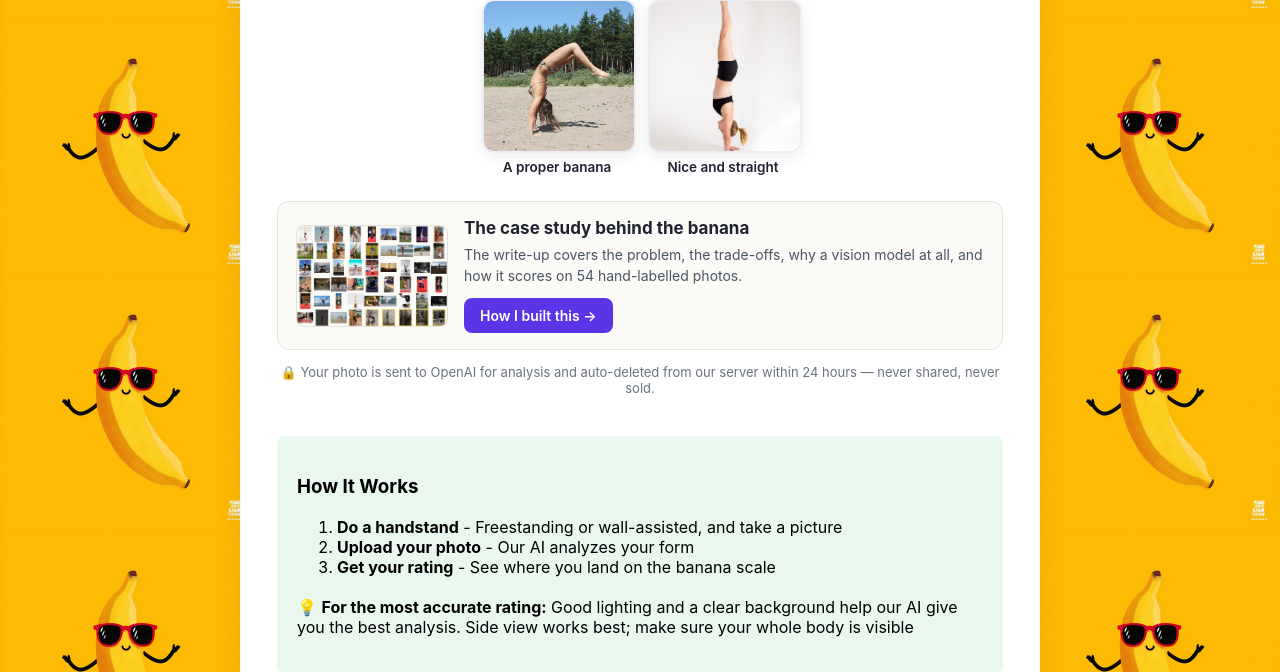
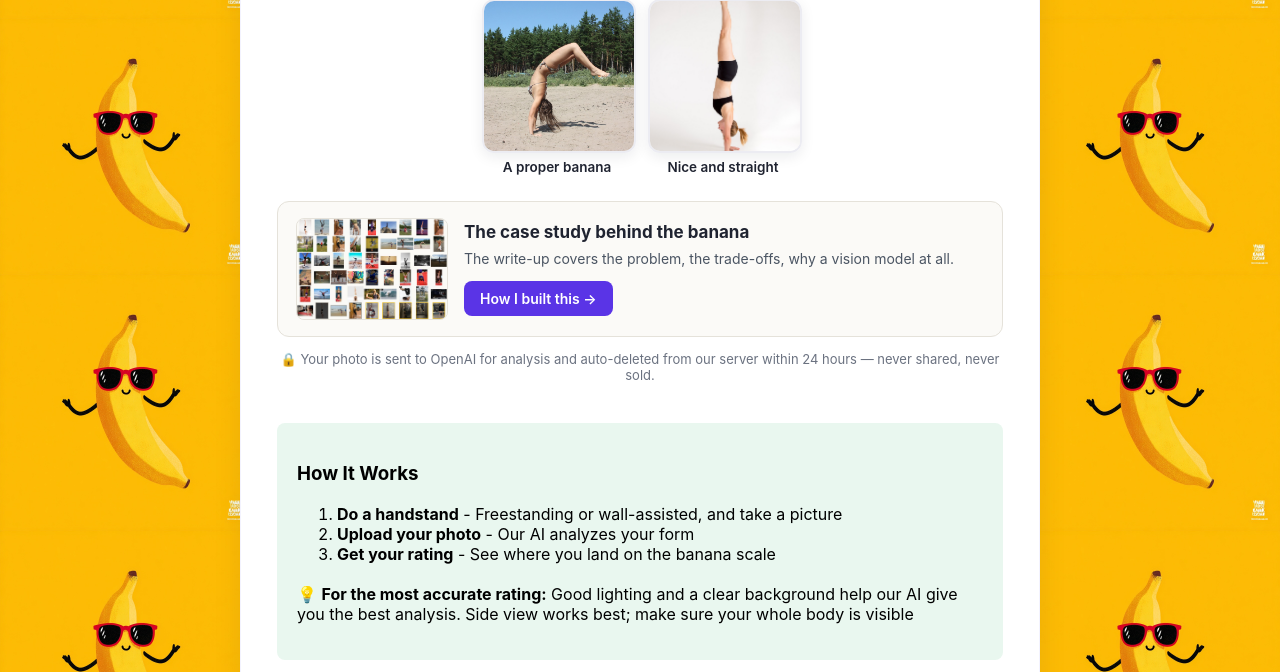
Before and after one commit to shhirl/fixmybanana, a Flask app: page / in a window 1280 px wide. Shown: the part 493-1165 px from the top of the page. Run offline with Flask 3, Linux system fonts and the light colour scheme.

Commit message:
Card: trim body to one line
Co-Authored-By: Claude Fable 5.1 <noreply@anthropic.com>

```diff
--- a/templates/index.html
+++ b/templates/index.html
@@ -53,7 +53,7 @@
     <a class="case-thumb" href="{{ url_for('how_its_built') }}"><img src="{{ url_for('static', filename='how-its-built/testset-sheet.jpg') }}" alt="Contact sheet of the hand-labelled test set"></a>
     <div>
         <h3>The case study behind the banana</h3>
-        <p>The write-up covers the problem, the trade-offs, why a vision model at all, and how it scores on {% if eval_summary and eval_summary.n_photos %}{{ eval_summary.n_photos }} {% endif %}hand-labelled photos.</p>
+        <p>The write-up covers the problem, the trade-offs, why a vision model at all.</p>
         <a class="case-btn" href="{{ url_for('how_its_built') }}">How I built this →</a>
     </div>
 </aside>
```
